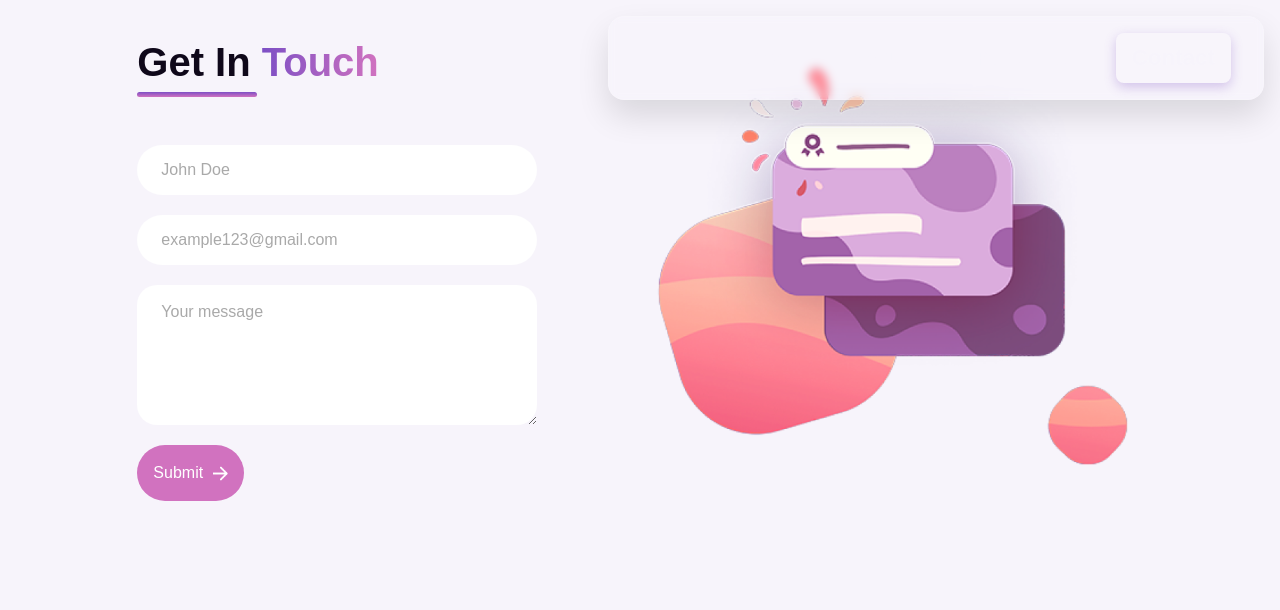
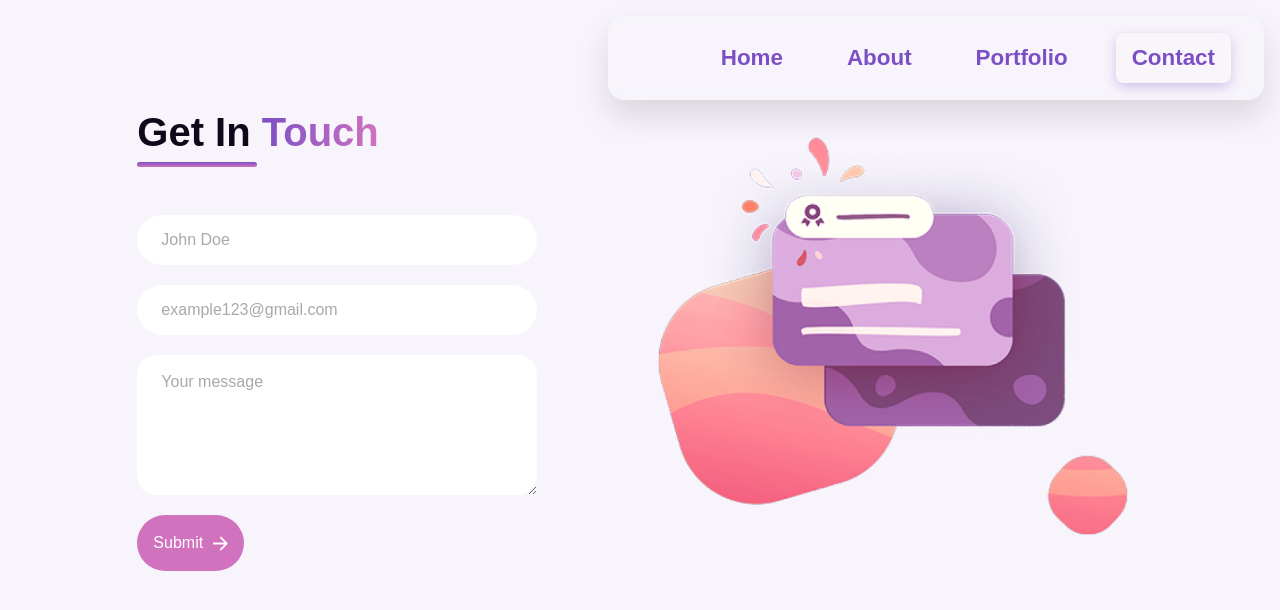
Before and after one commit to Angel-loop/Portfolio, a Next.js app: page / in a window 1280 px wide. Both pictures are taken after a click on the button "Contact". Shown: the top 610 px of the page. Built offline with nearby package versions, Linux system fonts and the light colour scheme.

Commit message:
Ajustes de espaciado

```diff
--- a/src/app/components/contact.tsx
+++ b/src/app/components/contact.tsx
@@ -33,8 +33,10 @@ export default function Contact(){
 
 
     return(
-        <div className="contact-container">
-            <form action="" className="form-container" onSubmit={handleSubmit}>
+        <div >
+            <div className='separador'></div>
+            <div className="contact-container">
+                 <form action="" className="form-container" onSubmit={handleSubmit}>
                 <div className="form-title">
                     <h2>Get In <span className='color-effect'>Touch</span></h2>
                     <hr/>
@@ -53,6 +55,8 @@ export default function Contact(){
                 alt=''
                 />
             </div>
+            </div>
+
         </div>
     )
 
--- a/src/app/components/gallery.tsx
+++ b/src/app/components/gallery.tsx
@@ -19,6 +19,7 @@ export default function gallery() {
     return (
       <div>
         <div className="gallery-title">
+           <div className='separador'></div>
           <h2>My Work</h2>
           <hr />
         </div>
--- a/src/app/globals.css
+++ b/src/app/globals.css
@@ -26,7 +26,7 @@ body {
 .separador {
   width: 80%;
   height: 0.4rem;
-  background-color: var(--primary);
+  background-color: var(--background);
   margin: 2rem auto;
 }
 
@@ -127,7 +127,7 @@ body {
   padding: 1rem 2rem;
   border-radius: 1rem;
   box-shadow: 0 1rem 2rem rgba(0, 0, 0, 0.12);
-  backdrop-filter: blur(.3rem);
+  backdrop-filter: blur(.4rem);
   border: 1px solid rgba(255, 255, 255, 0.18);
   z-index: 1000;
   transition: all 0.3s ease-in-out;
@@ -136,11 +136,12 @@ body {
 .nav_items {
   display: flex;
   gap: 2rem;
+
 }
 
 .nav_item {
   font-size: 1.4rem;
-  color: var(--background);
+  color: var(--primary);
   font-weight: bold;
   background: none;
   border: none;
@@ -421,6 +422,7 @@ body {
   display: flex;
   align-items: center;
   justify-content: space-evenly;
+
   padding: 2rem;
 }
 
```
